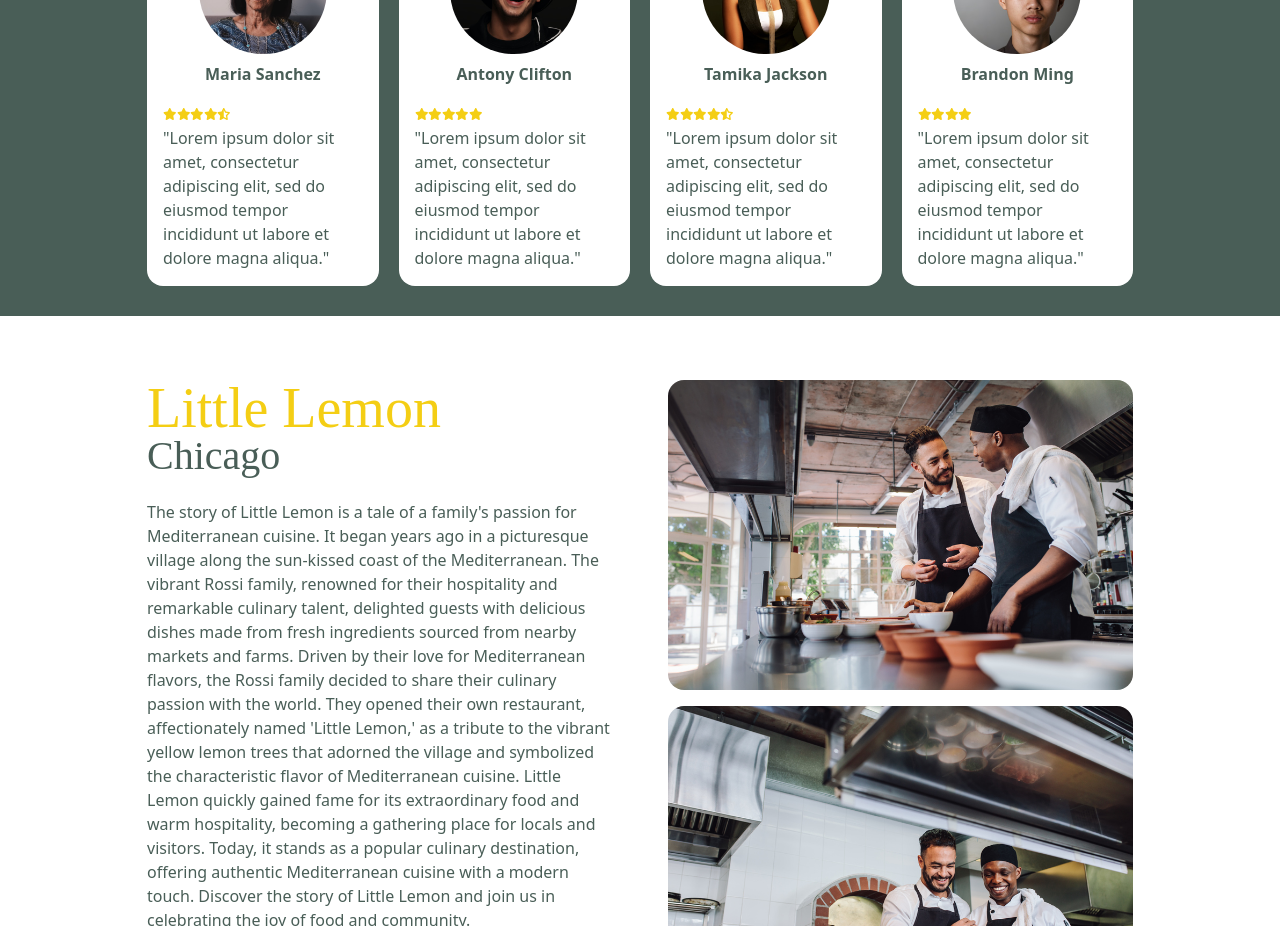
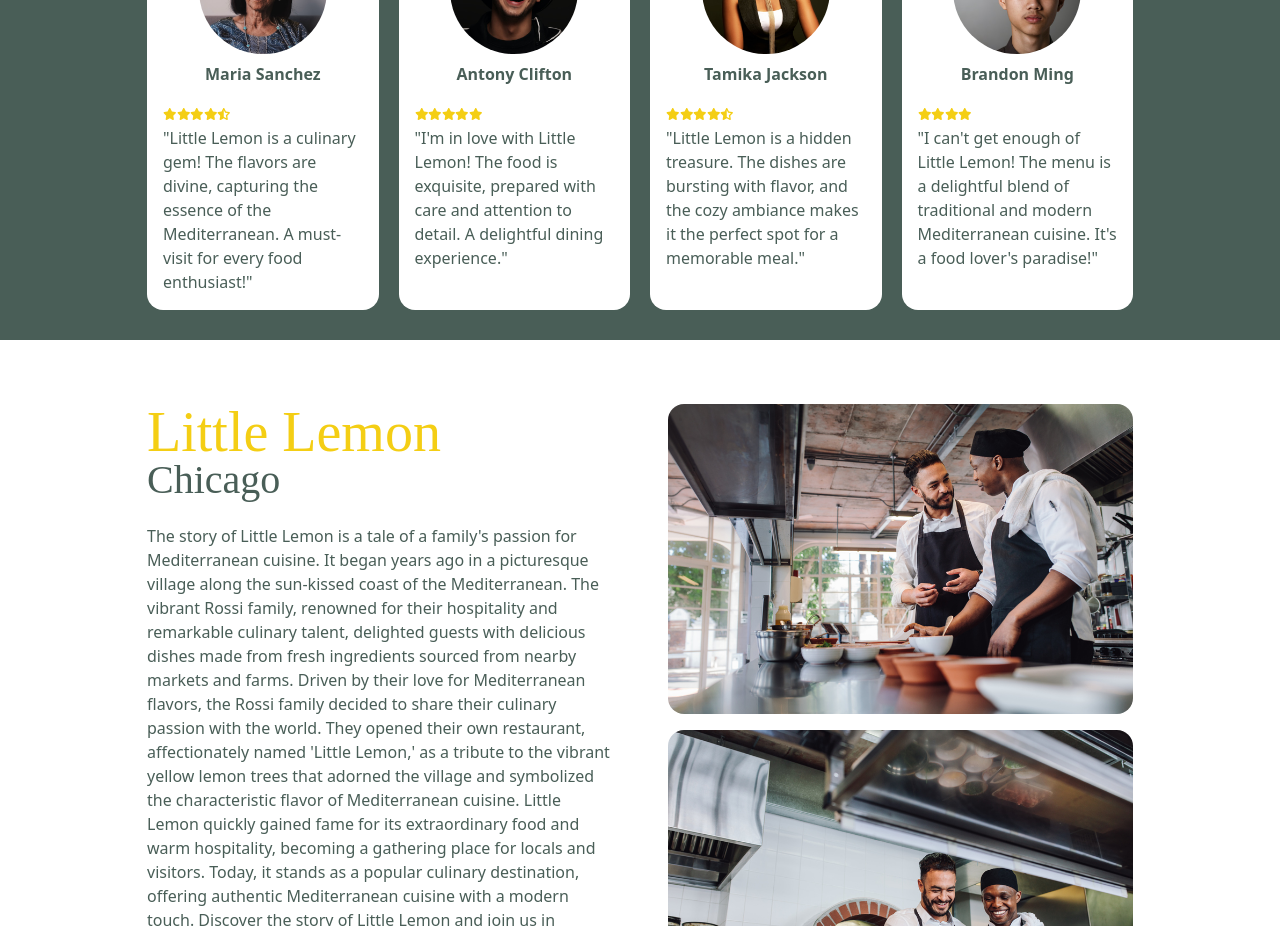
Before and after one commit to IbrahimFakhir/Little-Lemon-Restaurant, a React (Create React App) app in the folder Client/: page / in a window 1280 px wide. Shown: the part 1480-2406 px from the top of the page. Built offline with nearby package versions, Linux system fonts and the light colour scheme; a web font is replaced by a local one.

Commit message:
updated review text

```diff
--- a/Client/src/components/pages/Home/Testimonials.js
+++ b/Client/src/components/pages/Home/Testimonials.js
@@ -10,29 +10,25 @@ const customers = [
       fullName: 'Maria Sanchez',
       image: customer1Image,
       rating: [1, 1, 1, 1, 0.5],
-      says: `Lorem ipsum dolor sit amet, consectetur adipiscing elit, sed do
-        eiusmod tempor incididunt ut labore et dolore magna aliqua.`,
+      says: `Little Lemon is a culinary gem! The flavors are divine, capturing the essence of the Mediterranean. A must-visit for every food enthusiast!`,
     },
     {
       fullName: 'Antony Clifton',
       image: customer2Image,
       rating: [1, 1, 1, 1, 1],
-      says: `Lorem ipsum dolor sit amet, consectetur adipiscing elit, sed do
-        eiusmod tempor incididunt ut labore et dolore magna aliqua.`,
+      says: `I'm in love with Little Lemon! The food is exquisite, prepared with care and attention to detail. A delightful dining experience.`,
     },
     {
       fullName: 'Tamika Jackson',
       image: customer3Image,
       rating: [1, 1, 1, 1, 0.5],
-      says: `Lorem ipsum dolor sit amet, consectetur adipiscing elit, sed do
-        eiusmod tempor incididunt ut labore et dolore magna aliqua.`,
+      says: `Little Lemon is a hidden treasure. The dishes are bursting with flavor, and the cozy ambiance makes it the perfect spot for a memorable meal.`,
     },
     {
       fullName: 'Brandon Ming',
       image: customer4Image,
       rating: [1, 1, 1, 1],
-      says: `Lorem ipsum dolor sit amet, consectetur adipiscing elit, sed do
-        eiusmod tempor incididunt ut labore et dolore magna aliqua.`,
+      says: `I can't get enough of Little Lemon! The menu is a delightful blend of traditional and modern Mediterranean cuisine. It's a food lover's paradise!`,
     },
 ];
 
```
